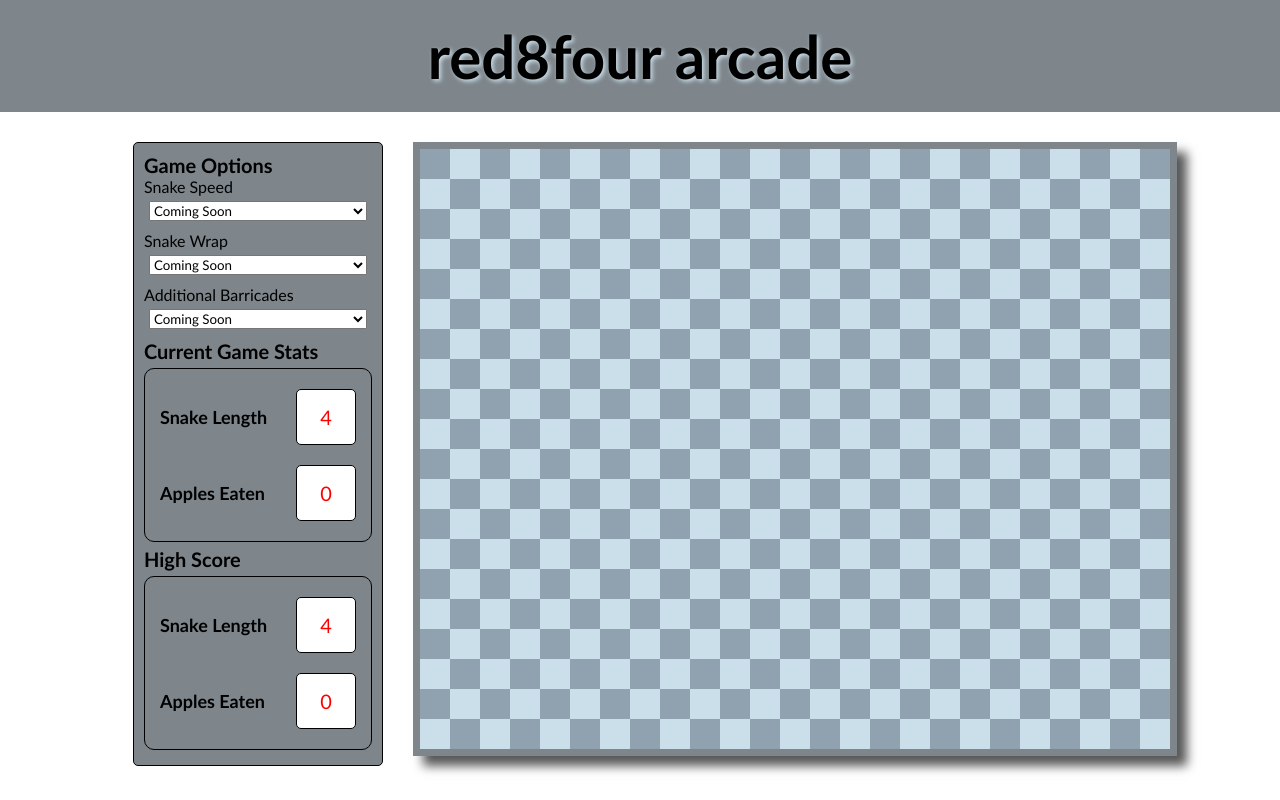
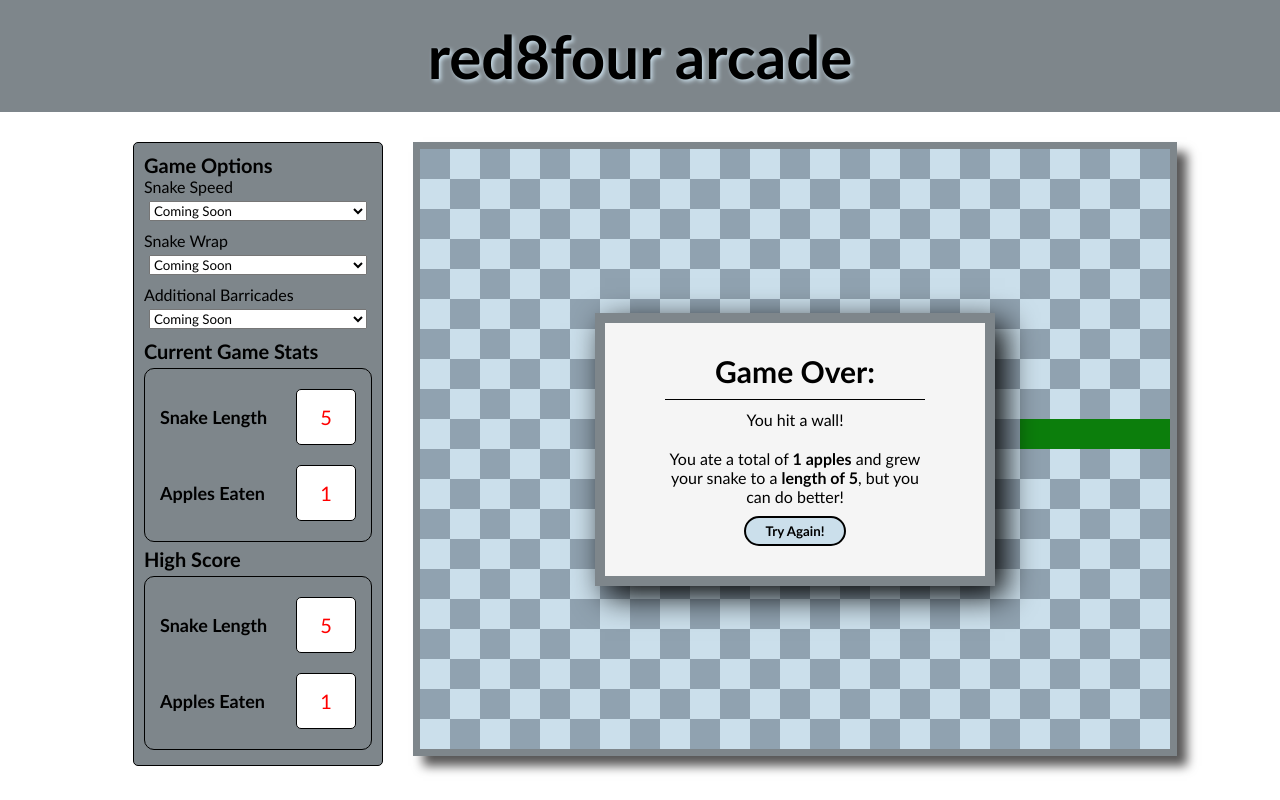
Before and after one commit to rallred84/snake, a plain HTML site: page index.html in a window 1280 px wide. Both pictures are taken after a click on the element 795 px from the left and 449 px from the top of the page. Drawn offline with Linux system fonts and the light colour scheme.

Commit message:
refactored and reorganized code

```diff
--- a/index.html
+++ b/index.html
@@ -57,11 +57,11 @@
           <div class="scoreboard">
             <div class="score">
               <p>Snake Length</p>
-              <p>4</p>
+              <p id="snake-length-high">4</p>
             </div>
             <div class="score">
               <p>Apples Eaten</p>
-              <p>0</p>
+              <p id="apples-eaten-high">0</p>
             </div>
           </div>
         </div>
--- a/main.js
+++ b/main.js
@@ -3,27 +3,45 @@ const areaCols = 25;
 const areaRows = 20;
 let applesEaten = 0;
 let snakeLength = 4;
-
-//Adding a boolean that will move go false when a key is pressed and then back to true after snake moves to prevent rapid presses that could cause snake to try and eat itself
-let canKeyDown = true;
-
-const lengthScore = document.querySelector('#snake-length');
-const appleScore = document.querySelector('#apples-eaten');
-function updateScores() {
-  lengthScore.textContent = snakeLength;
-  appleScore.textContent = applesEaten;
-}
-updateScores();
+let applesEatenHigh = 0;
+let snakeLengthHigh = 4;
 
 // Adding Row and Column Row Reference global variables that will both serve as the starting 'head' point of the snake, as well as an updatable reference point for moving the snake around the map
+let snakeRowRef = Math.floor((areaRows - 1) / 2);
 let snakeColRef = Math.floor((areaCols - 1) / 2);
-let snakeRowRef = Math.floor((areaRows - 1) / 2);
 
 let snake = [];
 let droppedApples = [];
 let currentDirection = 'right';
 
-let gameArea = document.querySelector('#game-area');
+const lengthScore = document.querySelector('#snake-length');
+const appleScore = document.querySelector('#apples-eaten');
+
+const lengthHighScore = document.querySelector('#snake-length-high');
+const appleHighScore = document.querySelector('#apples-eaten-high');
+
+const startBox = document.querySelector('.pre-post');
+startBox.addEventListener('click', startGame);
+
+//creating a global variable for moving the snake so that it can be access by multiple functions
+let moveSnakeInterval;
+let appleInterval;
+
+let firstGame = true;
+
+function updateScores() {
+  lengthScore.textContent = snakeLength;
+  lengthHighScore.textContent = snakeLengthHigh;
+  appleScore.textContent = applesEaten;
+  appleHighScore.textContent = applesEatenHigh;
+}
+//Sets default scores at beginning of game
+updateScores();
+
+const gameArea = document.querySelector('#game-area');
+
+//Adding a boolean that will move go false when a key is pressed and then back to true after snake moves to prevent rapid presses that could cause snake to try and eat itself
+let canKeyDown = true;
 
 function createPlayArea() {
   // Use loop to create rows
@@ -57,33 +75,22 @@ function createPlayArea() {
 createPlayArea();
 
 function placeSnake() {
-  const startSpotRef = `[data-row = ${snakeRowRef}][data-column = ${snakeColRef}]`;
-  console.log(startSpotRef);
-  let startSpot = gameArea.querySelector(
-    `[data-row = ${snakeRowRef}][data-column = ${snakeColRef}]`
-  );
+  const snakeHeadRef = `[data-row="${snakeRowRef}"][data-column = "${snakeColRef}"]`;
+  let startSpot = gameArea.querySelector(snakeHeadRef);
   startSpot.classList.add('snake');
   //push refernce values to starting spot to snake array
-  snake.push(startSpotRef);
+  snake.push(snakeHeadRef);
   //Add 3 more snake pieces to left of snake 'head' to create starting snake
   let bodyColRef = snakeColRef - 1;
   for (let i = 0; i < snakeLength - 1; i++) {
-    let snakePiece = gameArea.querySelector(`#r${snakeRowRef}c${bodyColRef}`);
-    let snakePieceRef = `#r${snakeRowRef}c${bodyColRef}`;
+    let snakePieceRef = `[data-row="${snakeRowRef}"][data-column = "${bodyColRef}"]`;
+    let snakePiece = gameArea.querySelector(snakePieceRef);
     snakePiece.classList.add('snake');
     snake.push(snakePieceRef);
     bodyColRef--;
   }
 }
 
-let startBox = gameArea.querySelector('.pre-post');
-startBox.addEventListener('click', startGame);
-
-//creating a global variable for moving the snake so that it can be access by multiple functions
-let move;
-let appleInterval;
-
-let firstGame = true;
 function startGame() {
   if (firstGame) {
     gameArea.removeChild(startBox);
@@ -93,7 +100,7 @@ function startGame() {
   }
   placeSnake();
   setTimeout(() => {
-    move = setInterval(moveSnake, 75);
+    moveSnakeInterval = setInterval(moveSnake, 75);
     dropApple();
   }, 1000);
   appleInterval = setInterval(dropApple, 5000);
@@ -102,7 +109,7 @@ function startGame() {
 function moveSnake() {
   //Will Move differently based on direction, but for eachd direction, each time we move, we will add a new 'snake head' point to the start of the array and will remove the last value of the array
   snakeDirection();
-  let newHeadRef = `#r${snakeRowRef}c${snakeColRef}`;
+  let newHeadRef = `[data-row="${snakeRowRef}"][data-column = "${snakeColRef}"]`;
 
   if (checkSpotConditions(newHeadRef)) {
     let newHead = gameArea.querySelector(newHeadRef);
@@ -112,41 +119,77 @@ function moveSnake() {
   canKeyDown = true;
 }
 
+function snakeDirection() {
+  if (currentDirection === 'right') {
+    snakeColRef++;
+  } else if (currentDirection === 'up') {
+    snakeRowRef--;
+  } else if (currentDirection === 'left') {
+    snakeColRef--;
+  } else if (currentDirection === 'down') {
+    snakeRowRef++;
+  }
+}
+
+function dropApple() {
+  let randomCol = Math.floor(Math.random() * areaCols);
+  let randomRow = Math.floor(Math.random() * areaRows);
+  //Check if spot is occupied by the snake already
+  let randomLocId = `[data-row="${randomRow}"][data-column = "${randomCol}"]`;
+  let randomLoc = gameArea.querySelector(randomLocId);
+  //If the random location already contains the snake class, start the drop app over
+  if (
+    randomLoc.classList.contains('snake') ||
+    randomLoc.classList.contains('apple')
+  ) {
+    return dropApple();
+  } else {
+    let appleSpot = gameArea.querySelector(randomLocId);
+    appleSpot.classList.add('apple');
+    droppedApples.push(randomLocId);
+  }
+}
+
 function checkSpotConditions(newHeadRef) {
-  //If snake hits wall, game over
-  if (!gameArea.querySelector(newHeadRef)) {
+  const snakesNextHeadPosition = gameArea.querySelector(newHeadRef);
+  //If snake hits wall(reference point doeesnt exist), game over
+  if (!snakesNextHeadPosition) {
     let message = 'You hit a wall!';
     endGameScreen(message);
     return false;
   }
   //If snake hits snake, game over
-  if (gameArea.querySelector(newHeadRef).classList.contains('snake')) {
+  if (snakesNextHeadPosition.classList.contains('snake')) {
     let message = "You can't eat yourself!!";
     endGameScreen(message);
     return false;
   }
   //If does not hit an apple, we will remove the last piece of the previous snake and the snake will not grow
-  if (!gameArea.querySelector(newHeadRef).classList.contains('apple')) {
+  if (!snakesNextHeadPosition.classList.contains('apple')) {
     let removeSnakePiece = gameArea.querySelector(snake[snake.length - 1]);
     removeSnakePiece.classList.remove('snake');
     snake.pop();
     //But if the snake does hit an apple, we will remove the apple from the board and the snake will effectively grow one square
   } else {
-    gameArea.querySelector(newHeadRef).classList.remove('apple');
+    snakesNextHeadPosition.classList.remove('apple');
     applesEaten++;
     snakeLength++;
+    if (applesEaten > applesEatenHigh) {
+      applesEatenHigh = applesEaten;
+    }
+    if (snakeLength > snakeLengthHigh) {
+      snakeLengthHigh = snakeLength;
+    }
     updateScores();
   }
   return true;
 }
 
 function endGameScreen(str) {
-  clearInterval(move);
+  clearInterval(moveSnakeInterval);
   clearInterval(appleInterval);
   const endScreen = document.createElement('div');
   gameArea.appendChild(endScreen);
-  console.log(gameArea);
-
   endScreen.className = 'pre-post';
   endScreen.innerHTML = `
   <h3>Game Over:</h3>
@@ -170,14 +213,12 @@ function resetGameBoard() {
     snakePiece.classList.remove('snake');
   }
   snake = [];
-
   //Remove Existing Apples
   for (apple of droppedApples) {
     let oldApple = gameArea.querySelector(apple);
     oldApple.classList.remove('apple');
   }
   droppedApples = [];
-
   //Reset reference points
   snakeColRef = Math.floor((areaCols - 1) / 2);
   snakeRowRef = Math.floor((areaRows - 1) / 2);
@@ -187,18 +228,6 @@ function resetGameBoard() {
   //default current direction
   currentDirection = 'right';
   updateScores();
-}
-
-function snakeDirection() {
-  if (currentDirection === 'right') {
-    snakeColRef++;
-  } else if (currentDirection === 'up') {
-    snakeRowRef--;
-  } else if (currentDirection === 'left') {
-    snakeColRef--;
-  } else if (currentDirection === 'down') {
-    snakeRowRef++;
-  }
 }
 
 document.addEventListener('keydown', (event) => {
@@ -215,30 +244,3 @@ document.addEventListener('keydown', (event) => {
   }
   canKeyDown = false;
 });
-
-function dropApple() {
-  let randomCol = Math.floor(Math.random() * areaCols);
-  let randomRow = Math.floor(Math.random() * areaRows);
-  //Check if spot is occupied by the snake already
-  let randomLocId = `#r${randomRow}c${randomCol}`;
-  let randomLoc = gameArea.querySelector(randomLocId);
-  //If the random location already contains the snake class, start the drop app over
-  if (
-    randomLoc.classList.contains('snake') ||
-    randomLoc.classList.contains('apple')
-  ) {
-    return dropApple();
-  } else {
-    let appleSpot = gameArea.querySelector(randomLocId);
-    appleSpot.classList.add('apple');
-    droppedApples.push(randomLocId);
-  }
-}
-
-let body = document.querySelector('body');
-body.addEventListener('click', (e) => {
-  console.log(body.dataset.row);
-});
-
-// let test = document.querySelector('[data-row = "3"][data-column = "2"]');
-// test.className = 'apple';
```
